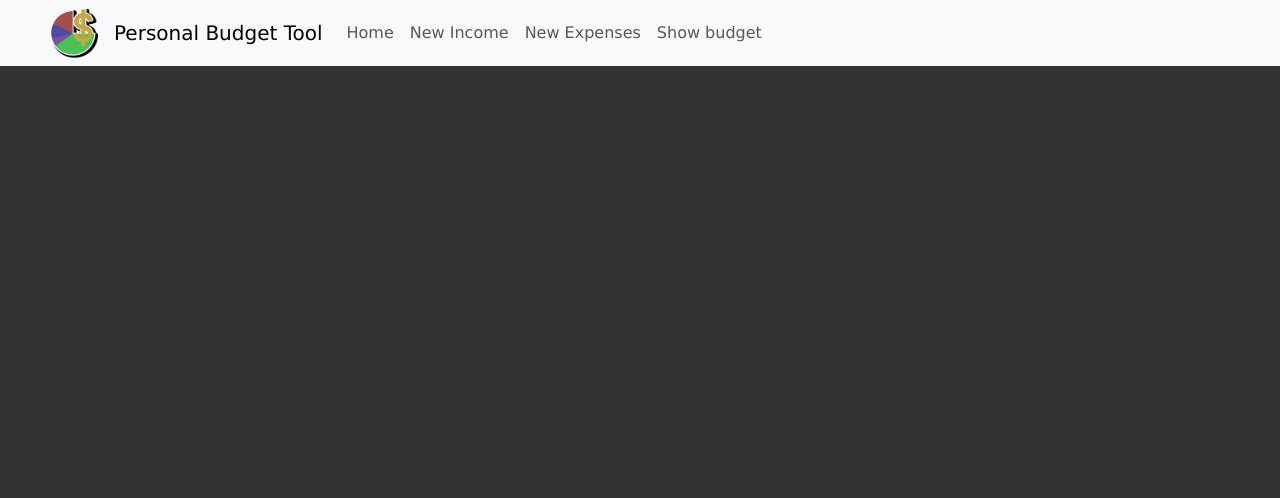
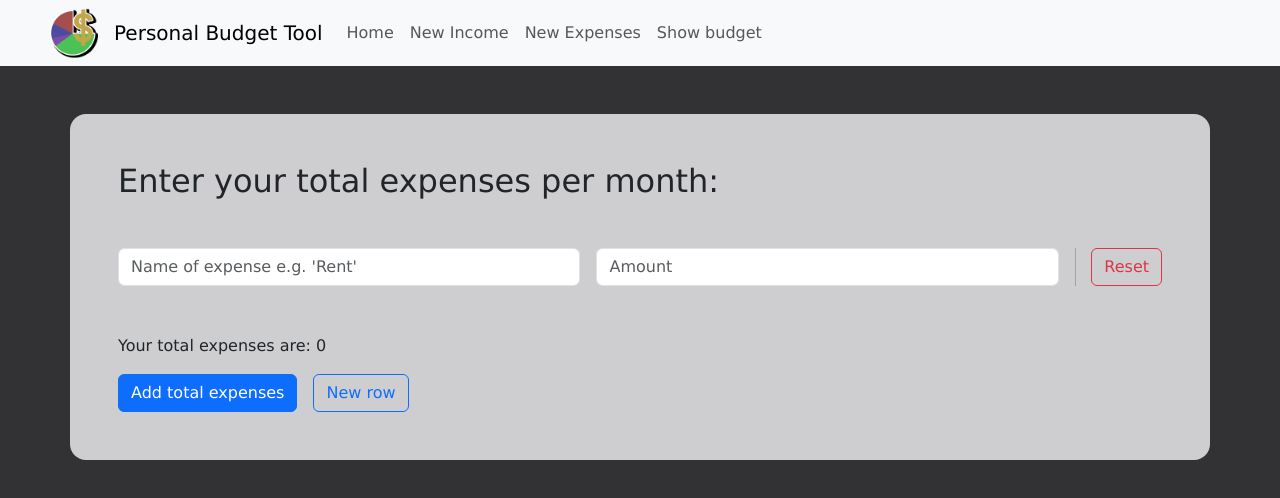
Before and after one commit to NathanGrs00/budget-tracking-react-app, a React (Vite) app: page / in a window 1280 px wide. Both pictures are taken after a click on the link "New Expenses". Shown: the top 498 px of the page. Built offline with nearby package versions, Linux system fonts and the light colour scheme.

Commit message:
Feat: NewExpense.tsx + NewExpenseRow.tsx

```diff
--- a/index.html
+++ b/index.html
@@ -8,6 +8,6 @@
   </head>
   <body>
     <div id="root"></div>
-    <script type="module" src="/src/main.tsx"></script>
+    <script type="module" src="./src/main.tsx"></script>
   </body>
 </html>
--- a/src/App.tsx
+++ b/src/App.tsx
@@ -3,6 +3,7 @@ import "./App.css"
 import NavBar from "./components/NavBar.tsx";
 import Homepage from "./components/Homepage.tsx";
 import {useState} from "react";
+import NewExpense from "./components/NewExpense.tsx";
 
 function App() {
     const [currentPage, setCurrentPage] = useState("home");
@@ -16,6 +17,7 @@ function App() {
             <NavBar handleNavigating={handleNavigating} />
             {currentPage === "home" && <Homepage />}
             {currentPage === "new-income" && <NewIncome />}
+            {currentPage === "new-expenses" && <NewExpense />}
         </>
     )
 }
--- /dev/null
+++ b/src/components/NewExpense.tsx
@@ -0,0 +1,38 @@
+import {useState} from "react";
+import NewExpenseRow from "./NewExpenseRow.tsx";
+
+function NewExpense() {
+
+    const [rowAmount, setRowAmount] = useState(1);
+    const [expenseAmount, setExpenseAmount] = useState<string[]>([]);
+
+    const handleExpenseChange = (index: number, amount: string) => {
+        const updatedExpenses = [...expenseAmount];
+        updatedExpenses[index] = amount;
+        setExpenseAmount(updatedExpenses)
+    }
+
+    const totalExpenses = expenseAmount.reduce(
+        (sum, amount) => sum + parseFloat(amount || "0"),
+        0
+    )
+
+    return (
+        <div className={"container p-5 mt-5 rounded-4"}>
+            <h2 className="mb-5">Enter your total expenses per month:</h2>
+            {[...Array(rowAmount)].map((_, index) => (
+                <NewExpenseRow handleExpenseChange={handleExpenseChange}
+                              key={index}
+                              index={index}
+                              expenseAmount={expenseAmount[index] || ""}
+                />
+            ))}
+            <p className="mt-5">Your total expenses are: {totalExpenses} </p>
+            <button className="btn btn-primary me-3">Add total expenses</button>
+            <button className="btn btn-outline-primary"
+                    onClick={() => setRowAmount(prev => prev + 1)}>New row</button>
+        </div>
+    )
+}
+
+export default NewExpense;
--- /dev/null
+++ b/src/components/NewExpenseRow.tsx
@@ -0,0 +1,33 @@
+import Form from 'react-bootstrap/Form';
+import 'bootstrap/dist/css/bootstrap.min.css'
+import {Button, Stack} from "react-bootstrap";
+import { useState } from "react";
+
+interface Props {
+    expenseAmount: string;
+    index: number;
+    handleExpenseChange: (index: number, amount: string) => void;
+}
+
+function NewExpenseRow({expenseAmount, index, handleExpenseChange}: Props) {
+    const [expenseName, setExpenseName] = useState("");
+
+    return (
+        <Stack direction="horizontal" gap={3} className={"mb-2"}>
+            <Form.Control className="me-auto"
+                          placeholder="Name of expense e.g. 'Rent'"
+                          value={expenseName}
+                          onChange={(e) =>setExpenseName(e.target.value)}
+            />
+            <Form.Control className="me-auto"
+                          placeholder="Amount"
+                          value={expenseAmount}
+                          onChange={(e) => handleExpenseChange(index, e.target.value)}
+            />
+            <div className="vr" />
+            <Button variant="outline-danger" onClick={function(){setExpenseName(""); handleExpenseChange(index, "")}}>Reset</Button>
+        </Stack>
+    );
+}
+
+export default NewExpenseRow;
```
